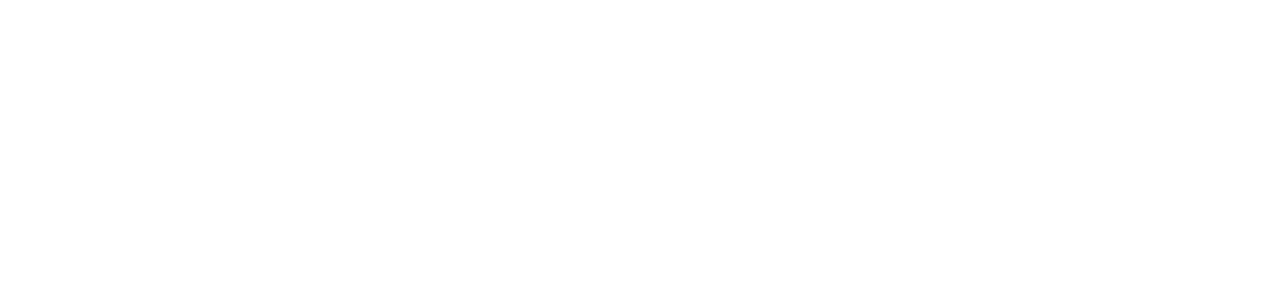
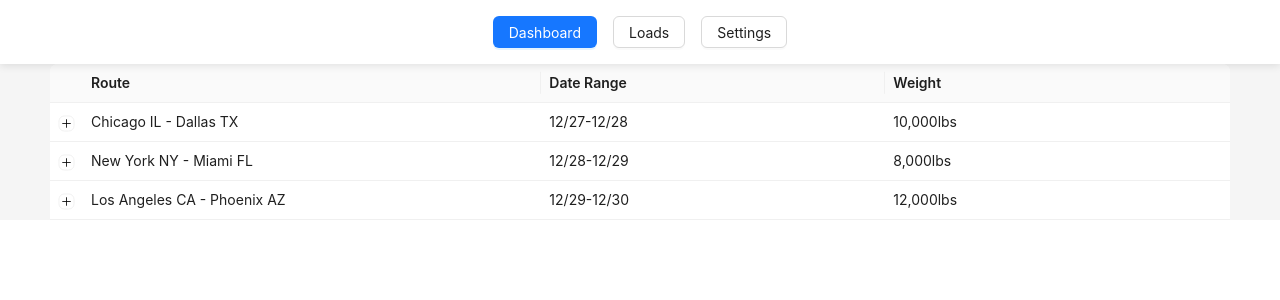
Before and after one commit to var-che/frontend-truck, a React (Create React App) app: page /lanes in a window 1280 px wide. Before the commit this address had no page. Shown: the top 300 px of the page. Built offline with nearby package versions, Linux system fonts and the light colour scheme.

Commit message:
add lanes component

```diff
--- a/src/App.tsx
+++ b/src/App.tsx
@@ -2,10 +2,13 @@
 import { BrowserRouter as Router, Route, Routes } from 'react-router-dom';
 import Dashboard from './components/Dashboard';
 import { fetchGreeting } from './api';
-import MapDashboard from './components/MapDashboard';
-import { HPlatform } from 'react-here-map';
 import { MapProvider } from './context/MapContext';
-import LoadsContainer from './components/LoadsContainer';
+import LoadContainerListing from './components/LoadContainerListing';
+
+import { App as AntApp, Layout, Button } from 'antd';
+import LanesContainerList from './components/LanesContainerList';
+
+const { Header, Content } = Layout;
 
 const App: React.FC = () => {
   const [greeting, setGreeting] = React.useState<string | null>(null);
@@ -24,8 +27,28 @@
   }, []);
 
   return (
+    <AntApp>
       <MapProvider>
         <Router>
+          <Layout>
+            <Header
+              style={{
+                position: 'fixed',
+                width: '100%',
+                zIndex: 1000,
+                backgroundColor: '#fff',
+                boxShadow: '0 2px 8px rgba(0,0,0,0.1)',
+                display: 'flex',
+                justifyContent: 'center',
+                alignItems: 'center',
+                gap: '16px',
+              }}
+            >
+              <Button type="primary">Dashboard</Button>
+              <Button>Loads</Button>
+              <Button>Settings</Button>
+            </Header>
+            <Content style={{ marginTop: 64, padding: '0 50px' }}>
               <Routes>
                 <Route path="/dashboard" element={<Dashboard />} />
                 <Route
@@ -33,14 +56,20 @@
                   element={
                     <div style={{ textAlign: 'center', marginTop: '50px' }}>
                       <h1>React Frontend with Fastify Backend</h1>
-                <h2>{greeting ? `Backend says: ${greeting}` : 'Loading...'}</h2>
+                      <h2>
+                        {greeting ? `Backend says: ${greeting}` : 'Loading...'}
+                      </h2>
                     </div>
                   }
                 />
-          <Route path="/test" element={<LoadsContainer />} />
+                <Route path="/lanes" element={<LanesContainerList />} />
+                <Route path="/test" element={<LoadContainerListing />} />
               </Routes>
+            </Content>
+          </Layout>
         </Router>
       </MapProvider>
+    </AntApp>
   );
 };
 
--- /dev/null
+++ b/src/components/LanesContainerList.tsx
@@ -0,0 +1,190 @@
+import React, { useState, useEffect } from 'react';
+import { Table, Select, Space, Tag } from 'antd';
+
+import dayjs from 'dayjs';
+
+interface Driver {
+  id: string;
+  driverName: string;
+}
+
+interface Lane {
+  id: string;
+  origin: {
+    city: string;
+    state: string;
+  };
+  destination: {
+    city: string;
+    state: string;
+  };
+  dateRange: [string, string]; // ISO date strings
+  weight: number;
+  details?: string; // Optional details for expansion
+  driverIds: string[]; // Array of associated driver IDs
+}
+
+const mockLanes: Lane[] = [
+  {
+    id: '1',
+    origin: { city: 'Chicago', state: 'IL' },
+    destination: { city: 'Dallas', state: 'TX' },
+    dateRange: ['2024-12-27', '2024-12-28'],
+    weight: 10000,
+    details: 'Regular route, no special requirements. Box truck needed.',
+    driverIds: [],
+  },
+  {
+    id: '2',
+    origin: { city: 'New York', state: 'NY' },
+    destination: { city: 'Miami', state: 'FL' },
+    dateRange: ['2024-12-28', '2024-12-29'],
+    weight: 8000,
+    details: 'Fragile items, temperature controlled required.',
+    driverIds: [],
+  },
+  {
+    id: '3',
+    origin: { city: 'Los Angeles', state: 'CA' },
+    destination: { city: 'Phoenix', state: 'AZ' },
+    dateRange: ['2024-12-29', '2024-12-30'],
+    weight: 12000,
+    driverIds: [],
+  },
+];
+
+const LanesContainerList: React.FC = () => {
+  // Initialize state from localStorage or fallback to mockLanes
+  const [lanes, setLanes] = useState<Lane[]>(() => {
+    const savedLanes = localStorage.getItem('lanes');
+    return savedLanes ? JSON.parse(savedLanes) : mockLanes;
+  });
+  const [drivers, setDrivers] = useState<Driver[]>([]);
+
+  // Load drivers from localStorage
+  useEffect(() => {
+    const savedElements = localStorage.getItem('canvas-elements');
+    if (savedElements) {
+      const elements = JSON.parse(savedElements);
+      const availableDrivers = elements.map((el: any) => ({
+        id: el.id,
+        driverName: el.driverName || 'Unnamed Driver',
+      }));
+      setDrivers(availableDrivers);
+    }
+  }, []);
+
+  const handleAddDriver = (laneId: string, driverId: string) => {
+    const updatedLanes = lanes.map((lane) => {
+      if (lane.id === laneId) {
+        return {
+          ...lane,
+          driverIds: [...(lane.driverIds || []), driverId],
+        };
+      }
+      return lane;
+    });
+    setLanes(updatedLanes);
+    localStorage.setItem('lanes', JSON.stringify(updatedLanes));
+  };
+
+  const handleRemoveDriver = (laneId: string, driverId: string) => {
+    const updatedLanes = lanes.map((lane) => {
+      if (lane.id === laneId) {
+        return {
+          ...lane,
+          driverIds: (lane.driverIds || []).filter((id) => id !== driverId),
+        };
+      }
+      return lane;
+    });
+    setLanes(updatedLanes);
+    localStorage.setItem('lanes', JSON.stringify(updatedLanes));
+  };
+
+  const columns = [
+    {
+      title: 'Route',
+      key: 'route',
+      render: (record: Lane) =>
+        `${record.origin.city} ${record.origin.state} - ${record.destination.city} ${record.destination.state}`,
+      width: '40%',
+    },
+    {
+      title: 'Date Range',
+      key: 'dateRange',
+      render: (record: Lane) =>
+        `${dayjs(record.dateRange[0]).format('MM/DD')}-${dayjs(
+          record.dateRange[1],
+        ).format('MM/DD')}`,
+      width: '30%',
+    },
+    {
+      title: 'Weight',
+      key: 'weight',
+      render: (record: Lane) => `${record.weight.toLocaleString()}lbs`,
+      width: '30%',
+    },
+  ];
+
+  const ExpandedRow: React.FC<{ record: Lane }> = ({ record }) => {
+    const availableDrivers = drivers.filter(
+      (driver) => !record.driverIds?.includes(driver.id),
+    );
+
+    return (
+      <div style={{ padding: '20px', backgroundColor: '#fafafa' }}>
+        <div>{record.details}</div>
+        <div style={{ marginTop: '16px' }}>
+          <Space direction="vertical" style={{ width: '100%' }}>
+            <div>
+              <strong>Associated Drivers:</strong>
+              <div style={{ marginTop: '8px' }}>
+                {record.driverIds?.map((driverId) => {
+                  const driver = drivers.find((d) => d.id === driverId);
+                  return (
+                    <Tag
+                      key={driverId}
+                      closable
+                      onClose={() => handleRemoveDriver(record.id, driverId)}
+                      style={{ marginBottom: '8px' }}
+                    >
+                      {driver?.driverName || 'Unknown Driver'}
+                    </Tag>
+                  );
+                })}
+              </div>
+            </div>
+            <Space>
+              <Select
+                style={{ width: 200 }}
+                placeholder="Select driver"
+                options={availableDrivers.map((driver) => ({
+                  value: driver.id,
+                  label: driver.driverName,
+                }))}
+                onChange={(value) => handleAddDriver(record.id, value)}
+              />
+            </Space>
+          </Space>
+        </div>
+      </div>
+    );
+  };
+
+  return (
+    <Table
+      dataSource={lanes}
+      columns={columns}
+      rowKey="id"
+      size="small"
+      pagination={false}
+      expandable={{
+        expandedRowRender: (record) => <ExpandedRow record={record} />,
+        expandRowByClick: true,
+      }}
+    />
+  );
+};
+
+export default LanesContainerList;
--- /dev/null
+++ b/src/components/LoadContainerListing.tsx
@@ -0,0 +1,16 @@
+import React from 'react';
+import LoadsContainer from './LoadsContainer';
+import LanesContainerList from './LanesContainerList';
+
+const LoadContainerListing: React.FC = () => {
+  return (
+    <div>
+      <LanesContainerList />
+      <LoadsContainer driverId="driver1" />
+      <LoadsContainer driverId="driver2" />
+      <LoadsContainer driverId="driver3" />
+    </div>
+  );
+};
+
+export default LoadContainerListing;
--- a/src/components/LoadsContainer.tsx
+++ b/src/components/LoadsContainer.tsx
@@ -3,11 +3,26 @@
 import { PlusOutlined } from '@ant-design/icons';
 import { mockLoads } from '../mocks/loadData';
 import dayjs from 'dayjs';
+import isBetween from 'dayjs/plugin/isBetween';
 import AddNewSearch from './AddNewSearch';
+
+dayjs.extend(isBetween);
 
 const { TabPane } = Tabs;
 
-const LoadsContainer: React.FC = () => {
+interface LoadsContainerProps {
+  driverId: string;
+  originStates?: string[];
+  destinationStates?: string[];
+  dateRange?: [dayjs.Dayjs | null, dayjs.Dayjs | null];
+}
+
+const LoadsContainer: React.FC<LoadsContainerProps> = ({
+  driverId,
+  originStates,
+  destinationStates,
+  dateRange,
+}) => {
   const [isModalOpen, setIsModalOpen] = useState(false);
 
   // Table columns definition
@@ -59,18 +74,34 @@
     },
   ];
 
+  const filterLoadsByDriver = (loads: typeof mockLoads) => {
+    return loads.filter((load) => {
+      const matchesOrigin =
+        !originStates?.length || originStates.includes(load.origin.state);
+      const matchesDestination =
+        !destinationStates?.length ||
+        destinationStates.includes(load.destination.state);
+      const withinDateRange =
+        !dateRange?.[0] ||
+        !dateRange?.[1] ||
+        dayjs(load.postedAt).isBetween(dateRange[0], dateRange[1], 'day', '[]');
+
+      return matchesOrigin && matchesDestination && withinDateRange;
+    });
+  };
+
   // Filter functions for different time periods
   const filterTodayLoads = () => {
     const today = dayjs().startOf('day');
-    return mockLoads.filter((load) =>
-      dayjs(load.postedAt).isSame(today, 'day'),
+    return filterLoadsByDriver(
+      mockLoads.filter((load) => dayjs(load.postedAt).isSame(today, 'day')),
     );
   };
 
   const filterTomorrowLoads = () => {
     const tomorrow = dayjs().add(1, 'day').startOf('day');
-    return mockLoads.filter((load) =>
-      dayjs(load.postedAt).isSame(tomorrow, 'day'),
+    return filterLoadsByDriver(
+      mockLoads.filter((load) => dayjs(load.postedAt).isSame(tomorrow, 'day')),
     );
   };
 
```
Also changed, not shown: 1 other file (tests, documents, lock files or other folders). Lines whose indentation alone changed are shown as unchanged.
